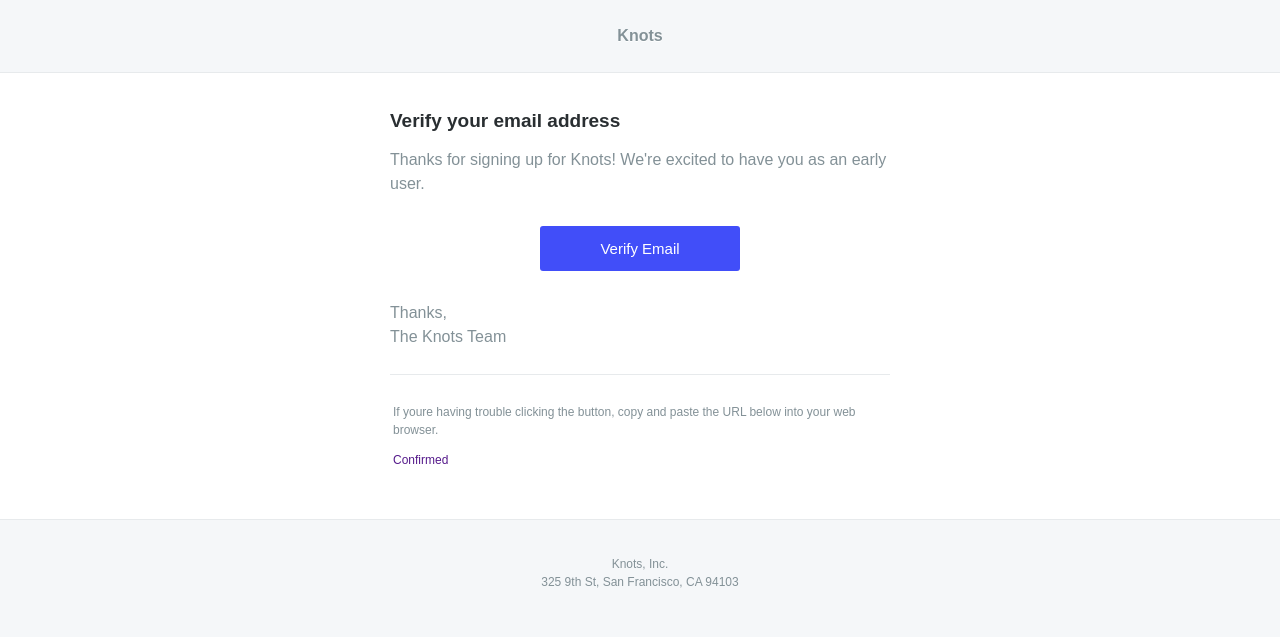
After one commit to FirstShanti/Knots-link, a Flask app: template login/templates/login/confirmed.html in a window 1280 px wide. The commit adds this page. Shown: the top 637 px of the page. Run offline with Flask 2, Linux system fonts and the light colour scheme; the template is opened without the code that fills it, so the values that code supplies are empty; parts of the project's set-up code (start-up, migrations or seed data) failed here and were passed over.

Commit message:
add confirm email

```diff
--- /dev/null
+++ b/login/templates/login/confirmed.html
@@ -0,0 +1,243 @@
+<!DOCTYPE html PUBLIC "-//W3C//DTD XHTML 1.0 Transitional//EN" "http://www.w3.org/TR/xhtml1/DTD/xhtml1-transitional.dtd">
+<html xmlns="http://www.w3.org/1999/xhtml">
+<head>
+  <meta name="viewport" content="width=device-width, initial-scale=1.0" />
+  <meta http-equiv="Content-Type" content="text/html; charset=UTF-8" />
+  <title>Verify your email address</title>
+  <style type="text/css" rel="stylesheet" media="all">
+    /* Base ------------------------------ */
+    *:not(br):not(tr):not(html) {
+      font-family: Arial, 'Helvetica Neue', Helvetica, sans-serif;
+      -webkit-box-sizing: border-box;
+      box-sizing: border-box;
+    }
+    body {
+      width: 100% !important;
+      height: 100%;
+      margin: 0;
+      line-height: 1.4;
+      background-color: #F5F7F9;
+      color: #839197;
+      -webkit-text-size-adjust: none;
+    }
+    a {
+      text-decoration: none;
+    }
+
+    /* Layout ------------------------------ */
+    .email-wrapper {
+      width: 100%;
+      margin: 0;
+      padding: 0;
+      background-color: #F5F7F9;
+    }
+    .email-content {
+      width: 100%;
+      margin: 0;
+      padding: 0;
+    }
+
+    /* Masthead ----------------------- */
+    .email-masthead {
+      padding: 25px 0;
+      text-align: center;
+    }
+    .email-masthead_logo {
+      max-width: 400px;
+      border: 0;
+    }
+    .email-masthead_name {
+      font-size: 16px;
+      font-weight: bold;
+      color: #839197;
+      text-decoration: none;
+      text-shadow: 0 1px 0 white;
+    }
+
+    /* Body ------------------------------ */
+    .email-body {
+      width: 100%;
+      margin: 0;
+      padding: 0;
+      border-top: 1px solid #E7EAEC;
+      border-bottom: 1px solid #E7EAEC;
+      background-color: #FFFFFF;
+    }
+    .email-body_inner {
+      width: 570px;
+      margin: 0 auto;
+      padding: 0;
+    }
+    .email-footer {
+      width: 570px;
+      margin: 0 auto;
+      padding: 0;
+      text-align: center;
+    }
+    .email-footer p {
+      color: #839197;
+    }
+    .body-action {
+      width: 100%;
+      margin: 30px auto;
+      padding: 0;
+      text-align: center;
+    }
+    .body-sub {
+      margin-top: 25px;
+      padding-top: 25px;
+      border-top: 1px solid #E7EAEC;
+    }
+    .content-cell {
+      padding: 35px;
+    }
+    .align-right {
+      text-align: right;
+    }
+
+    /* Type ------------------------------ */
+    h1 {
+      margin-top: 0;
+      color: #292E31;
+      font-size: 19px;
+      font-weight: bold;
+      text-align: left;
+    }
+    h2 {
+      margin-top: 0;
+      color: #292E31;
+      font-size: 16px;
+      font-weight: bold;
+      text-align: left;
+    }
+    h3 {
+      margin-top: 0;
+      color: #292E31;
+      font-size: 14px;
+      font-weight: bold;
+      text-align: left;
+    }
+    p {
+      margin-top: 0;
+      color: #839197;
+      font-size: 16px;
+      line-height: 1.5em;
+      text-align: left;
+    }
+    p.sub {
+      font-size: 12px;
+    }
+    p.center {
+      text-align: center;
+    }
+
+    /* Buttons ------------------------------ */
+    .button {
+      display: inline-block;
+      width: 200px;
+      background-color: #414EF9;
+      border-radius: 3px;
+      color: #ffffff;
+      font-size: 15px;
+      line-height: 45px;
+      text-align: center;
+      text-decoration: none;
+      -webkit-text-size-adjust: none;
+      mso-hide: all;
+    }
+    .button--green {
+      background-color: #28DB67;
+    }
+    .button--red {
+      background-color: #FF3665;
+    }
+    .button--blue {
+      background-color: #414EF9;
+      color: white !important;
+    }
+
+    /*Media Queries ------------------------------ */
+    @media only screen and (max-width: 600px) {
+      .email-body_inner,
+      .email-footer {
+        width: 100% !important;
+      }
+    }
+    @media only screen and (max-width: 500px) {
+      .button {
+        width: 100% !important;
+      }
+    }
+  </style>
+</head>
+<body>
+  <table class="email-wrapper" width="100%" cellpadding="0" cellspacing="0">
+    <tr>
+      <td align="center">
+        <table class="email-content" width="100%" cellpadding="0" cellspacing="0">
+          <!-- Logo -->
+          <tr>
+            <td class="email-masthead">
+              <a class="email-masthead_name">Knots</a>
+            </td>
+          </tr>
+          <!-- Email Body -->
+          <tr>
+            <td class="email-body" width="100%">
+              <table class="email-body_inner" align="center" width="570" cellpadding="0" cellspacing="0">
+                <!-- Body content -->
+                <tr>
+                  <td class="content-cell">
+                    <h1>Verify your email address</h1>
+                    <p>Thanks for signing up for Knots! We're excited to have you as an early user.</p>
+                    <!-- Action -->
+                    <table class="body-action" align="center" width="100%" cellpadding="0" cellspacing="0">
+                      <tr>
+                        <td align="center">
+                          <div>
+                            <!--[if mso]><v:roundrect xmlns:v="urn:schemas-microsoft-com:vml" xmlns:w="urn:schemas-microsoft-com:office:word" href="{{action_url}}" style="height:45px;v-text-anchor:middle;width:200px;" arcsize="7%" stroke="f" fill="t">
+                            <v:fill type="tile" color="#414EF9" />
+                            <w:anchorlock/>
+                            <center style="color:#ffffff;font-family:sans-serif;font-size:15px;">Verify Email</center>
+                          </v:roundrect><![endif]-->
+                            <a href="{{ url }}" class="button button--blue">Verify Email</a>
+                          </div>
+                        </td>
+                      </tr>
+                    </table>
+                    <p>Thanks,<br>The Knots Team</p>
+                    <!-- Sub copy -->
+                    <table class="body-sub">
+                      <tr>
+                        <td>
+                          <p class="sub">If youre having trouble clicking the button, copy and paste the URL below into your web browser.
+                          </p>
+                          <p class="sub"><a href="{{ url }}">Confirmed</a></p>
+                        </td>
+                      </tr>
+                    </table>
+                  </td>
+                </tr>
+              </table>
+            </td>
+          </tr>
+          <tr>
+            <td>
+              <table class="email-footer" align="center" width="570" cellpadding="0" cellspacing="0">
+                <tr>
+                  <td class="content-cell">
+                    <p class="sub center">
+                      Knots, Inc.
+                      <br>325 9th St, San Francisco, CA 94103
+                    </p>
+                  </td>
+                </tr>
+              </table>
+            </td>
+          </tr>
+        </table>
+      </td>
+    </tr>
+  </table>
+</body>
+</html>
```
Also changed, not shown: login/login.py (+77 -14 lines), login/send_email.py (added, +31 -0 lines), login/templates/login/login.html (+32 -9 lines), login/templates/login/registration.html (+4 -8 lines).
